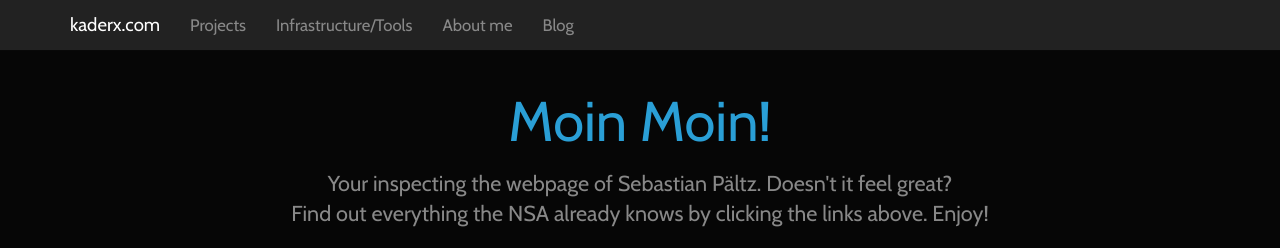
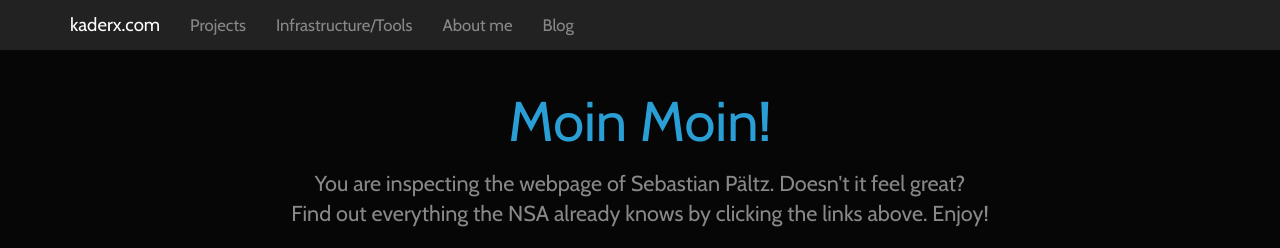
Before and after one commit to skiwan/BastiPaeltz.github.io, a plain HTML site: page index.html in a window 1280 px wide. Shown: the top 248 px of the page. Drawn offline with nearby package versions, Linux system fonts and the light colour scheme.

Commit message:
Update index.html

```diff
--- a/index.html
+++ b/index.html
@@ -84,7 +84,7 @@
     </header><div class="e-content entry-content" itemprop="articleBody text">
     <div>
 <div class="lead text-center line-block">
-<div class="line">Your inspecting the webpage of Sebastian Pältz. Doesn't it feel great?</div>
+<div class="line">You are inspecting the webpage of Sebastian Pältz. Doesn't it feel great?</div>
 <div class="line">Find out everything the NSA already knows by clicking the links above. Enjoy!</div>
 </div>
 <div class="admonition-my-biggest-passion-is-software-and-the-beauty-of-coding-stuff admonition">
```
